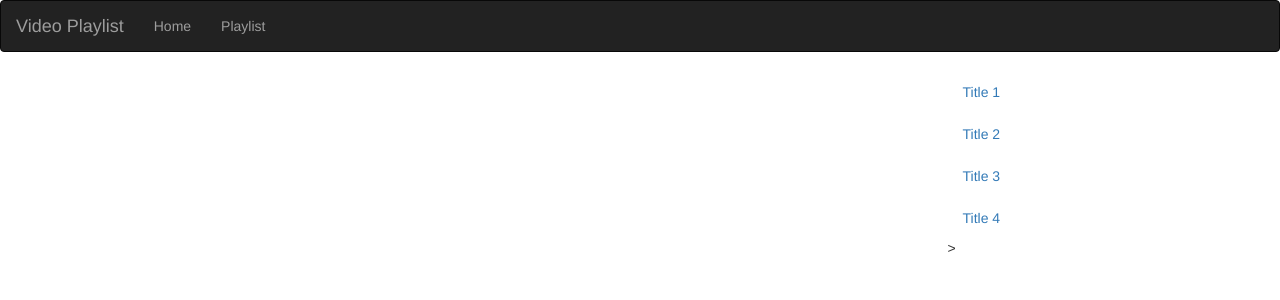
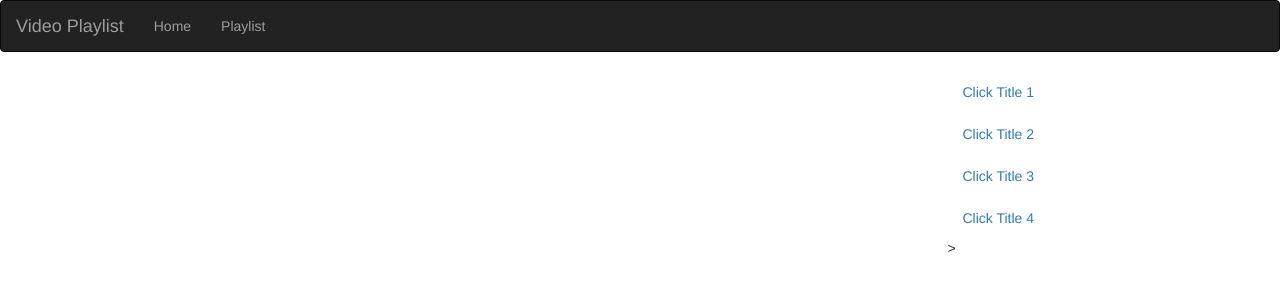
Before and after one commit to DarrenRegan/DataRQProject, an Angular app: page /videos in a window 1280 px wide. Shown: the top 300 px of the page. Built offline with nearby package versions, Linux system fonts and the light colour scheme.

Commit message:
More Two-Way Data Binding Styling

```diff
--- a/src/app/app.module.ts
+++ b/src/app/app.module.ts
@@ -7,6 +7,7 @@ import { HomeComponent } from './home/home.component';
 import { PlaylistComponent } from './playlist/playlist.component';
 import { VideoListComponent } from './video-list/video-list.component';
 import { VideoDetailsComponent } from './video-details/video-details.component';
+import { FormsModule } from '@angular/forms';
 
 @NgModule({
   declarations: [
@@ -18,7 +19,8 @@ import { VideoDetailsComponent } from './video-details/video-details.component';
   ],
   imports: [
     BrowserModule,
-    AppRoutingModule
+    AppRoutingModule,
+    FormsModule
   ],
   providers: [],
   bootstrap: [AppComponent]
--- a/src/app/playlist/playlist.component.ts
+++ b/src/app/playlist/playlist.component.ts
@@ -10,10 +10,10 @@ export class PlaylistComponent implements OnInit {
 
   //Array for 4 Videos to display to videolist.component.ts & bootstrap styling
   videos: Video[] = [
-    {"_id": "1", "title": "Title 1", "url": "url 1", "description": "desc 1"},
-    {"_id": "2", "title": "Title 2", "url": "url 2", "description": "desc 2"},
-    {"_id": "3", "title": "Title 3", "url": "url 3", "description": "desc 3"},
-    {"_id": "4", "title": "Title 4", "url": "url 4", "description": "desc 4"}
+    {"_id": "1", "title": "Click Title 1", "url": "url 1", "description": "desc 1"},
+    {"_id": "2", "title": "Click Title 2", "url": "url 2", "description": "desc 2"},
+    {"_id": "3", "title": "Click Title 3", "url": "url 3", "description": "desc 3"},
+    {"_id": "4", "title": "Click Title 4", "url": "url 4", "description": "desc 4"}
   ];
 
   selectedVideo: Video;
--- a/src/app/video-details/video-details.component.html
+++ b/src/app/video-details/video-details.component.html
@@ -1,3 +1,17 @@
-  {{video.title}}
-  {{video.url}}
-  {{video.description}}
+ <!--Added Two-Way Data Binding i used in ionic-->
+<div>
+  <form>
+    <div *ngIf="editTitle" class="form-group">
+      <input type="input" class="form-control" name="title" required placeholder="title" [(ngModel)]="video.title">
+    </div>
+    <!--ngIf Will show normal h3 title, when you click you can edit the title-->
+    <h3 *ngIf="!editTitle" (click)="onTitleClick()">{{video.title}}</h3>
+    <div class="form-group">
+      <input type="input" class="form-control" name="url" required placeholder="url" [(ngModel)]="video.url">
+    </div>
+    <div class="form-group">
+      <textarea class="form-control" rows="5" name="desc" [(ngModel)]="video.description">
+      </textarea>
+    </div>
+  </form>
+</div>
--- a/src/app/video-details/video-details.component.ts
+++ b/src/app/video-details/video-details.component.ts
@@ -8,9 +8,20 @@ import { Component, OnInit } from '@angular/core';
 })
 export class VideoDetailsComponent implements OnInit {
 
+  private editTitle: boolean = false;
+
   constructor() { }
 
   ngOnInit() {
   }
 
+  //When you edit the title will turn editTitle to false
+  ngOnChanges(){
+    this.editTitle = false;
+  }
+
+  //Set editTitle to true when you click on title
+  onTitleClick(){
+    this.editTitle = true;
+  }
 }
```
